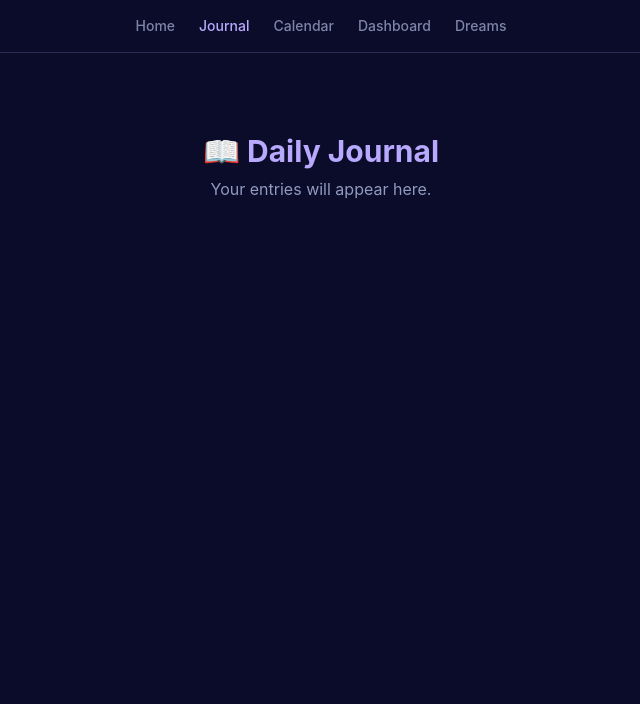
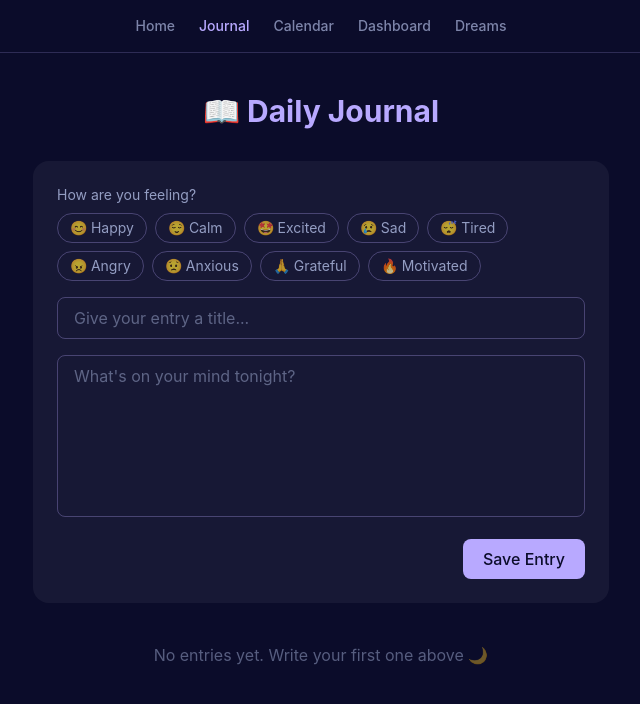
Before and after one commit to arpitasen060605/Whimsicalllll, a React (Vite) app in the folder MoonMuse/: page /journal in a window 1280 px wide. Shown: the top 704 px of the page, without its empty margins (319-959 px from the left). Built offline with nearby package versions, Linux system fonts and the light colour scheme.

Commit message:
Added Daily Journal with create/edit/delete, localStorage persistence

```diff
--- /dev/null
+++ b/MoonMuse/src/components/EntryCard.jsx
@@ -0,0 +1,33 @@
+import { MOODS } from '../utils/moods'
+
+function EntryCard({ entry, onEdit, onDelete }) {
+  const moodData = MOODS.find((m) => m.label === entry.mood)
+  const date = new Date(entry.createdAt).toLocaleDateString('en-US', {
+    month: 'short',
+    day: 'numeric',
+    year: 'numeric',
+  })
+
+  return (
+    <div className="bg-white/5 rounded-xl p-5 border border-lavender/10">
+      <div className="flex justify-between items-start mb-2">
+        <h3 className="font-semibold text-lavender">{entry.title}</h3>
+        <span className="text-xs text-moonlight/50">{date}</span>
+      </div>
+      <p className="text-sm text-moonlight/50 mb-2">
+        {moodData ? `${moodData.emoji} ${moodData.label}` : entry.mood}
+      </p>
+      <p className="text-moonlight/80 whitespace-pre-wrap">{entry.content}</p>
+      <div className="flex gap-4 mt-4 text-sm">
+        <button onClick={() => onEdit(entry)} className="text-moonlight/60 hover:text-lavender">
+          Edit
+        </button>
+        <button onClick={() => onDelete(entry.id)} className="text-moonlight/60 hover:text-red-400">
+          Delete
+        </button>
+      </div>
+    </div>
+  )
+}
+
+export default EntryCard
--- /dev/null
+++ b/MoonMuse/src/components/EntryForm.jsx
@@ -0,0 +1,77 @@
+import { useState } from 'react'
+import { MOODS } from '../utils/moods'
+
+function EntryForm({ onSave, initialData = null, onCancel }) {
+  const [title, setTitle] = useState(initialData?.title || '')
+  const [content, setContent] = useState(initialData?.content || '')
+  const [mood, setMood] = useState(initialData?.mood || '')
+
+  function handleSubmit(e) {
+    e.preventDefault()
+    if (!title.trim() || !content.trim() || !mood) return
+    onSave({ title, content, mood })
+    setTitle('')
+    setContent('')
+    setMood('')
+  }
+
+  return (
+    <form onSubmit={handleSubmit} className="max-w-xl mx-auto bg-white/5 rounded-2xl p-6 space-y-4">
+      <div>
+        <label className="text-sm text-moonlight/70 block mb-2">How are you feeling?</label>
+        <div className="flex flex-wrap gap-2">
+          {MOODS.map((m) => (
+            <button
+              type="button"
+              key={m.label}
+              onClick={() => setMood(m.label)}
+              className={`px-3 py-1 rounded-full text-sm border transition ${
+                mood === m.label
+                  ? 'bg-lavender text-midnight border-lavender'
+                  : 'border-lavender/30 text-moonlight/70 hover:border-lavender'
+              }`}
+            >
+              {m.emoji} {m.label}
+            </button>
+          ))}
+        </div>
+      </div>
+
+      <input
+        type="text"
+        placeholder="Give your entry a title..."
+        value={title}
+        onChange={(e) => setTitle(e.target.value)}
+        className="w-full bg-transparent border border-lavender/30 rounded-lg px-4 py-2 text-moonlight placeholder:text-moonlight/40 focus:outline-none focus:border-lavender"
+      />
+
+      <textarea
+        placeholder="What's on your mind tonight?"
+        value={content}
+        onChange={(e) => setContent(e.target.value)}
+        rows={6}
+        className="w-full bg-transparent border border-lavender/30 rounded-lg px-4 py-2 text-moonlight placeholder:text-moonlight/40 focus:outline-none focus:border-lavender resize-none"
+      />
+
+      <div className="flex gap-3 justify-end">
+        {onCancel && (
+          <button
+            type="button"
+            onClick={onCancel}
+            className="px-4 py-2 rounded-lg text-moonlight/60 hover:text-moonlight"
+          >
+            Cancel
+          </button>
+        )}
+        <button
+          type="submit"
+          className="px-5 py-2 rounded-lg bg-lavender text-midnight font-medium hover:opacity-90"
+        >
+          {initialData ? 'Update Entry' : 'Save Entry'}
+        </button>
+      </div>
+    </form>
+  )
+}
+
+export default EntryForm
--- a/MoonMuse/src/pages/Journal.jsx
+++ b/MoonMuse/src/pages/Journal.jsx
@@ -1,8 +1,57 @@
+import { useState, useEffect } from 'react'
+import EntryForm from '../components/EntryForm'
+import EntryCard from '../components/EntryCard'
+import { getEntries, addEntry, updateEntry, deleteEntry } from '../utils/storage'
+
 function Journal() {
+  const [entries, setEntries] = useState([])
+  const [editingEntry, setEditingEntry] = useState(null)
+
+  useEffect(() => {
+    setEntries(getEntries())
+  }, [])
+
+  function handleSave(data) {
+    if (editingEntry) {
+      const updated = updateEntry(editingEntry.id, data)
+      setEntries(updated)
+      setEditingEntry(null)
+    } else {
+      const updated = addEntry(data)
+      setEntries(updated)
+    }
+  }
+
+  function handleDelete(id) {
+    const updated = deleteEntry(id)
+    setEntries(updated)
+  }
+
   return (
-    <div className="mt-20 text-center">
-      <h1 className="text-3xl font-bold text-lavender">📖 Daily Journal</h1>
-      <p className="text-moonlight/70 mt-2">Your entries will appear here.</p>
+    <div className="max-w-2xl mx-auto py-10 px-4">
+      <h1 className="text-3xl font-bold text-lavender text-center mb-8">📖 Daily Journal</h1>
+
+      <EntryForm
+  key={editingEntry?.id || 'new'}
+  onSave={handleSave}
+  initialData={editingEntry}
+  onCancel={editingEntry ? () => setEditingEntry(null) : null}
+/>
+
+      <div className="mt-10 space-y-4">
+        {entries.length === 0 ? (
+          <p className="text-center text-moonlight/40">No entries yet. Write your first one above 🌙</p>
+        ) : (
+          entries.map((entry) => (
+            <EntryCard
+              key={entry.id}
+              entry={entry}
+              onEdit={setEditingEntry}
+              onDelete={handleDelete}
+            />
+          ))
+        )}
+      </div>
     </div>
   )
 }
--- /dev/null
+++ b/MoonMuse/src/utils/moods.js
@@ -0,0 +1,11 @@
+export const MOODS = [
+  { label: 'Happy', emoji: '😊' },
+  { label: 'Calm', emoji: '😌' },
+  { label: 'Excited', emoji: '🤩' },
+  { label: 'Sad', emoji: '😢' },
+  { label: 'Tired', emoji: '😴' },
+  { label: 'Angry', emoji: '😠' },
+  { label: 'Anxious', emoji: '😟' },
+  { label: 'Grateful', emoji: '🙏' },
+  { label: 'Motivated', emoji: '🔥' },
+]
--- /dev/null
+++ b/MoonMuse/src/utils/storage.js
@@ -0,0 +1,36 @@
+const STORAGE_KEY = 'moonmuse_entries'
+
+export function getEntries() {
+  const data = localStorage.getItem(STORAGE_KEY)
+  return data ? JSON.parse(data) : []
+}
+
+export function saveEntries(entries) {
+  localStorage.setItem(STORAGE_KEY, JSON.stringify(entries))
+}
+
+export function addEntry(entry) {
+  const entries = getEntries()
+  const newEntry = {
+    id: Date.now().toString(),
+    createdAt: new Date().toISOString(),
+    ...entry,
+  }
+  const updated = [newEntry, ...entries]
+  saveEntries(updated)
+  return updated
+}
+
+export function updateEntry(id, updates) {
+  const entries = getEntries()
+  const updated = entries.map((e) => (e.id === id ? { ...e, ...updates } : e))
+  saveEntries(updated)
+  return updated
+}
+
+export function deleteEntry(id) {
+  const entries = getEntries()
+  const updated = entries.filter((e) => e.id !== id)
+  saveEntries(updated)
+  return updated
+}
```
